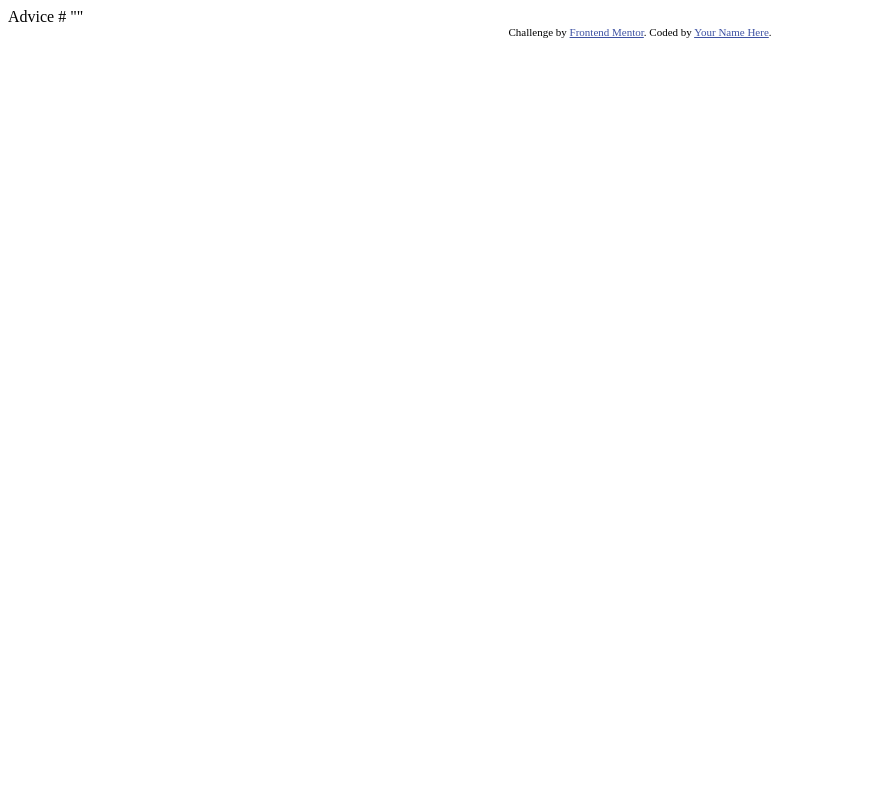
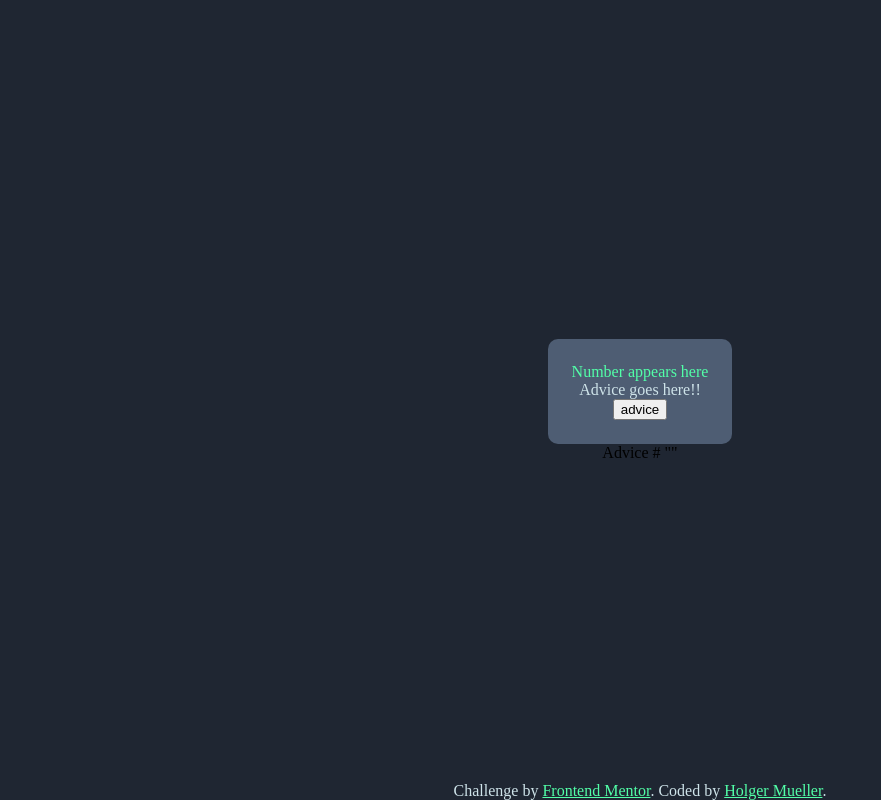
Before and after one commit to Holgermueller/advice-generator-app-main, a plain HTML site: page index.html in a window 1280 px wide. Shown: the whole page, without its empty margins (0-881 px from the left). Drawn offline with Linux system fonts and the light colour scheme.

Commit message:
began challenge

```diff
--- /dev/null
+++ b/advice.js
@@ -0,0 +1,9 @@
+"use strict";
+
+const getAdvice = () => {
+  const adviceURL = "https://api.adviceslip.com/advice";
+
+  fetch(adviceURL).then((response) => {
+    console.log(response);
+  });
+};
--- a/index.html
+++ b/index.html
@@ -1,28 +1,40 @@
 <!DOCTYPE html>
 <html lang="en">
   <head>
-  <meta charset="UTF-8">
-  <meta name="viewport" content="width=device-width, initial-scale=1.0"> <!-- displays site properly based on user's device -->
+    <meta charset="UTF-8" />
+    <meta name="viewport" content="width=device-width, initial-scale=1.0" />
+    <!-- displays site properly based on user's device -->
 
-  <link rel="icon" type="image/png" sizes="32x32" href="./images/favicon-32x32.png">
+    <link
+      rel="icon"
+      type="image/png"
+      sizes="32x32"
+      href="./images/favicon-32x32.png"
+    />
+    <link rel="stylesheet" href="style.css" />
 
     <title>Frontend Mentor | Advice generator app</title>
-
-  <!-- Feel free to remove these styles or customise in your own stylesheet 👍 -->
-  <style>
-    .attribution { font-size: 11px; text-align: center; }
-    .attribution a { color: hsl(228, 45%, 44%); }
-  </style>
   </head>
   <body>
+    <div class="advice-container">
+      <div class="advice-number">Number appears here</div>
+      <div class="advice-display">Advice goes here!!</div>
+      <button onclick="getAdvice()">advice</button>
+    </div>
 
     Advice #<!-- Advice ID goes here -->
 
     "<!-- Advice text goes here -->"
+    <footer>
+      <div class="attribution">
+        Challenge by
+        <a href="https://www.frontendmentor.io?ref=challenge" target="_blank"
+          >Frontend Mentor</a
+        >. Coded by
+        <a href="https://holgermueller.github.io/portfolio/">Holger Mueller</a>.
+      </div>
+    </footer>
 
-  <div class="attribution">
-    Challenge by <a href="https://www.frontendmentor.io?ref=challenge" target="_blank">Frontend Mentor</a>.
-    Coded by <a href="#">Your Name Here</a>.
-  </div>
+    <script src="advice.js"></script>
   </body>
 </html>
--- /dev/null
+++ b/style.css
@@ -0,0 +1,38 @@
+body,
+html {
+  padding: 0;
+  margin: 0;
+  background-color: #1f2632;
+  height: 100vh;
+  display: grid;
+  place-items: center;
+  align-content: center;
+}
+
+.advice-container {
+  padding: 24px;
+  background-color: hsl(217, 19%, 38%);
+  border-radius: 10px;
+  text-align: center;
+}
+
+.advice-number {
+  color: hsl(150, 100%, 66%);
+}
+
+.advice-display {
+  color: hsl(193, 38%, 86%);
+}
+
+footer {
+  width: 100%;
+  bottom: 0;
+  left: 0;
+  position: absolute;
+  color: hsl(193, 38%, 86%);
+  text-align: center;
+}
+
+a {
+  color: hsl(150, 100%, 66%);
+}
```
Lines whose indentation alone changed are shown as unchanged.
